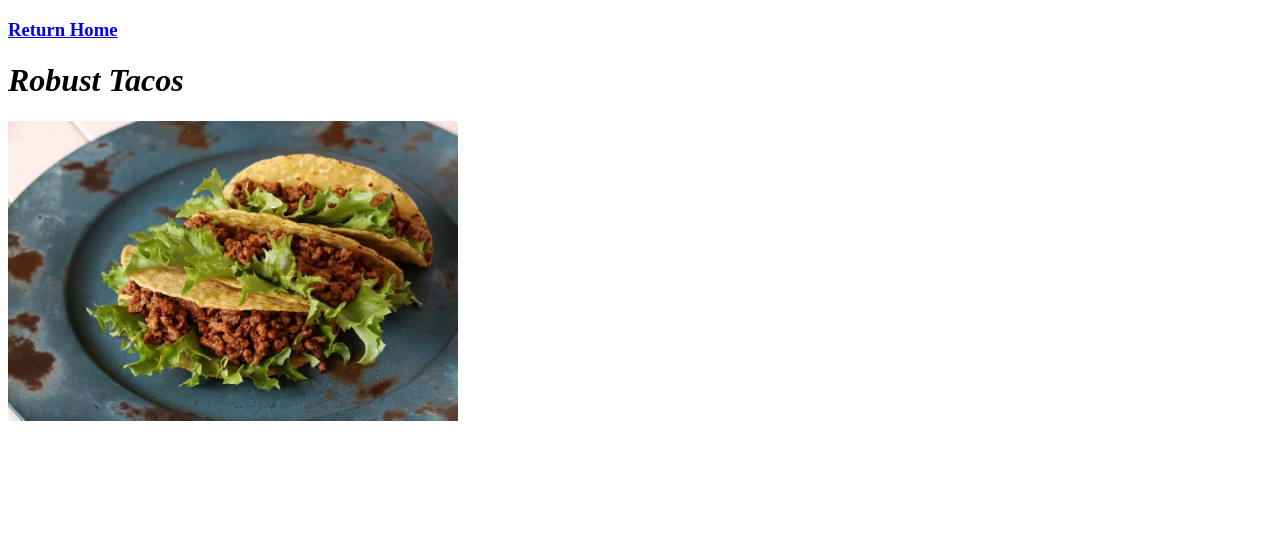
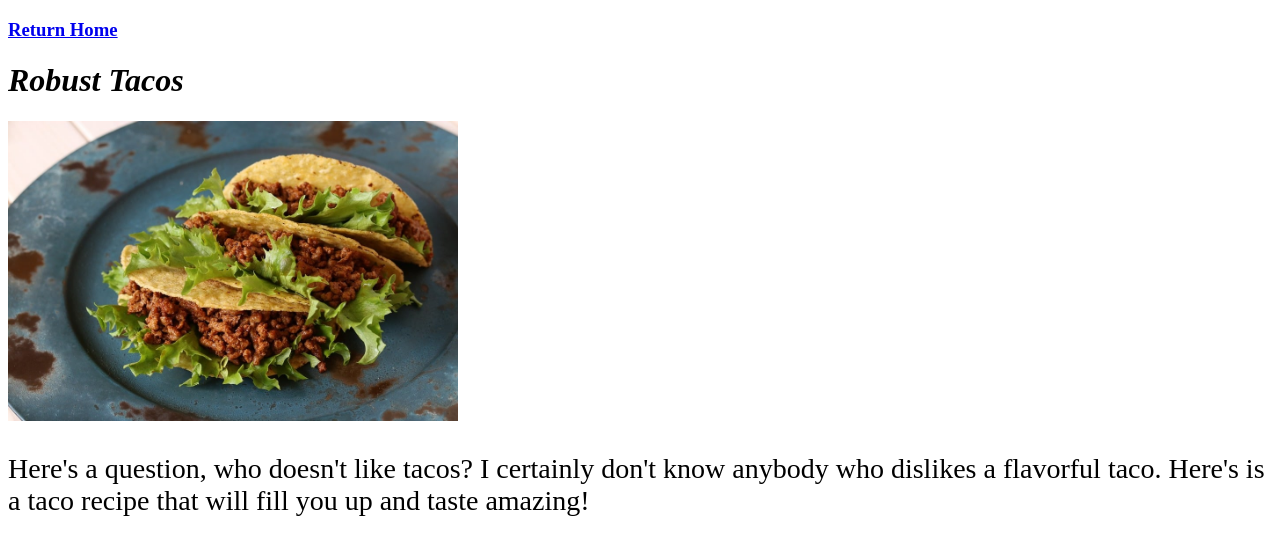
Before and after one commit to MitchellPickle/odin-recipes, a plain HTML site: page recipes/tacos.html in a window 1280 px wide. Drawn offline with Linux system fonts and the light colour scheme.

Commit message:
Modified the tacos.html file

```diff
--- a/recipes/tacos.html
+++ b/recipes/tacos.html
@@ -10,5 +10,11 @@
         <h3><a href="../index.html">Return Home</a></h3>
         <h1><em>Robust Tacos</em></h1>
         <img src="../photos/tacos.jpg" alt="Tacos" height="300" width="450">
+
+        <p style="font-size: 28px;">
+            Here's a question, who doesn't like tacos?
+            I certainly don't know anybody who dislikes a flavorful taco.
+            Here's is a taco recipe that will fill you up and taste amazing!
+        </p>
     </body>
 </html>
```
